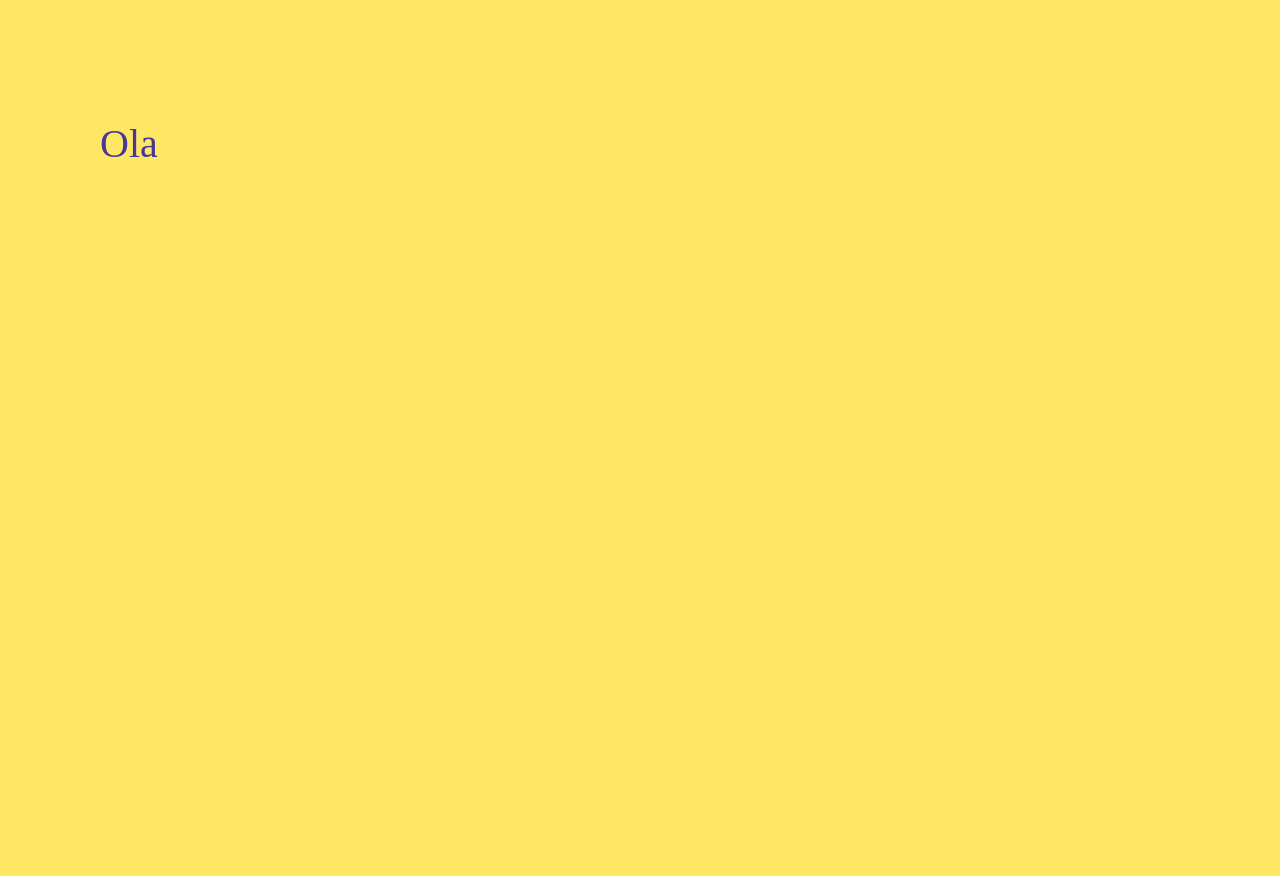
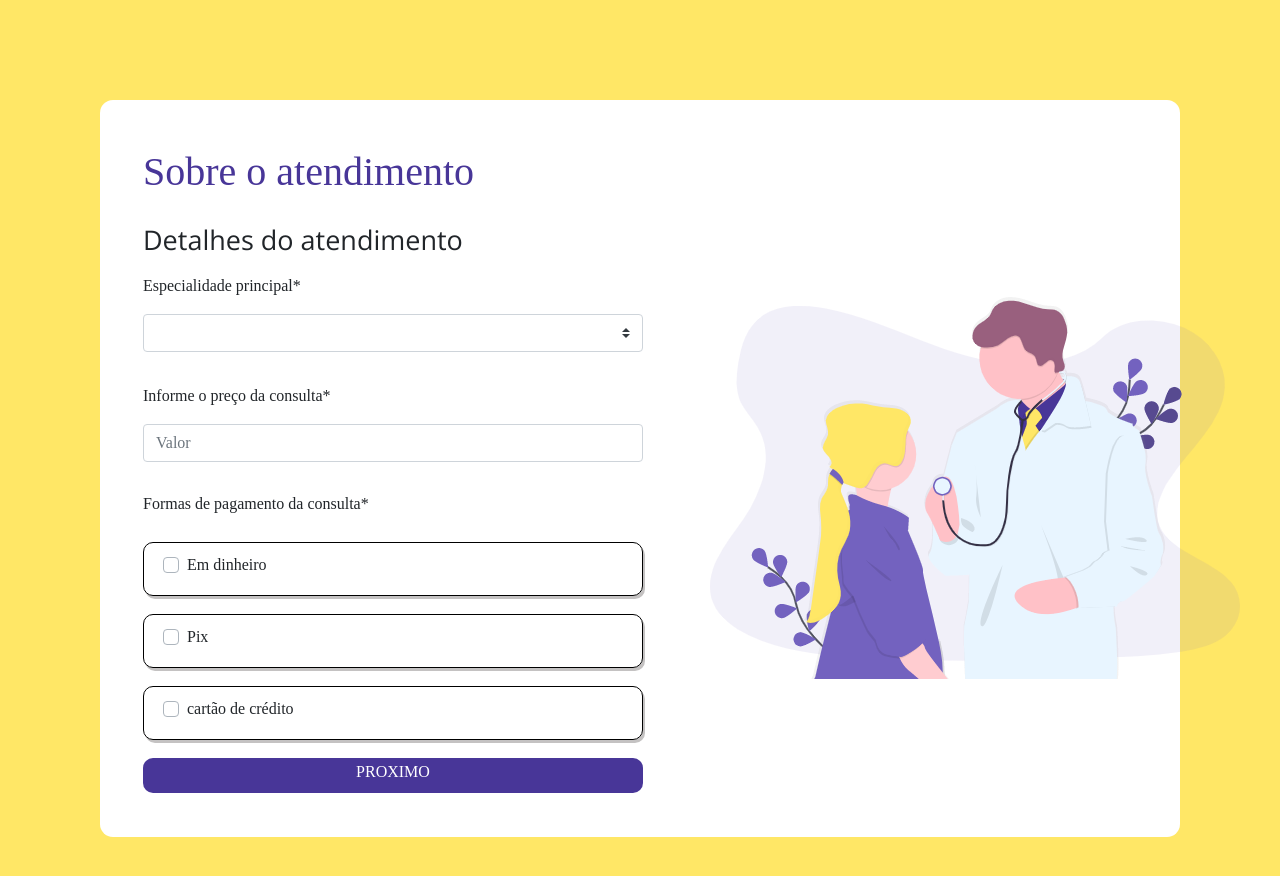
Before and after one commit to walterjrr/LandingPage-FacilConsulta, a Vue app: page /atendimento in a window 1280 px wide. Shown: the top 876 px of the page. Before the commit the page ends 800 px from the top, so only its background shows below. Built offline with nearby package versions, Linux system fonts and the light colour scheme; no server answers.

Commit message:
second page 'estrutura + css'

```diff
--- a/src/App.vue
+++ b/src/App.vue
@@ -1,5 +1,5 @@
 <template>
-  <div id="app" class="">
+  <div id="app">
     <router-view></router-view>
   </div>
 </template>
@@ -12,4 +12,5 @@ export default {
   #app {
   box-sizing: border-box;
   }
+
 </style>
--- a/src/PageAtendimento.vue
+++ b/src/PageAtendimento.vue
@@ -1,17 +1,223 @@
 <template>
-  <div>
-    <h1>
-      Ola
-    </h1>
+  <div class="container">
+    <div class="formContainer">
+      <b-form @submit.stop.prevent="onSubmit" v-if="show">
+        <h1>Sobre o atendimento</h1>
+        <h2>Detalhes do atendimento</h2>
+        <b-form-group
+          label="Especialidade principal*"
+          label-for="example-input-2"
+        >
+          <b-form-select
+            id="example-input-1"
+            v-model="$v.form.state.$model"
+            name="example-input-1"
+            :options="state"
+            :state="validateState('state')"
+            aria-describedby="input-3-live-feedback"
+          ></b-form-select>
+          <b-form-invalid-feedback id="input-3-live-feedback"
+            >Selecione a Especialidade corretamente.</b-form-invalid-feedback
+          >
+        </b-form-group>
+        <b-form-group label="Informe o preço da consulta*" label-for="input-1">
+          <b-form-input
+            id="input-1"
+            v-model="$v.form.name.$model"
+            placeholder="Valor"
+            aria-describedby="input-1-live-feedback"
+            :state="validateState('name')"
+          ></b-form-input>
+
+          <b-form-invalid-feedback id="input-1-live-feedback"
+            >Digite Seu nome Completo.</b-form-invalid-feedback
+          >
+        </b-form-group>
+
+        <h3>Formas de pagamento da consulta*</h3>
+
+        <b-form-checkbox value="orange" class="checkbox"
+          >Em dinheiro</b-form-checkbox
+        >
+
+        <b-form-checkbox value="orange" class="checkbox">Pix</b-form-checkbox>
+
+        <b-form-checkbox value="orange" class="checkbox"
+          >cartão de crédito</b-form-checkbox
+        >
+
+        <button type="submit" variant="primary">PROXIMO</button>
+      </b-form>
+    </div>
+    <div class="img">
+      <img src="./assets/desktop-pagina-2.png" alt="imagem de dois medicos" />
+    </div>
   </div>
 </template>
+<style>
+@import url("https://fonts.googleapis.com/css2?family=Comfortaa:wght@300&display=swap");
+@import url("https://fonts.googleapis.com/css2?family=Open+Sans:ital,wght@0,300;0,400&display=swap");
 
+* {
+  box-sizing: border-box;
+  font-family: "Confortaa";
+  padding-bottom: 8px;
+}
+body {
+  padding: 100px;
+  background: #ffe766;
+}
+.container {
+  background: white;
+  border-radius: 13px;
+  display: flex;
+}
+.formContainer {
+  padding: 28px;
+}
+.img {
+  margin-top: 158px;
+  padding: 39px;
+}
+
+h1 {
+  padding: 20px 0;
+  color: #483698;
+}
+h2 {
+  font-family: "Open Sans";
+  padding-bottom: 10px;
+  font-size: 27px;
+}
+
+h3 {
+  font-size: 16px;
+  margin-bottom: 20px;
+}
+#example-input-1 {
+  width: 100%;
+}
+
+.checkbox {
+  cursor: pointer;
+  width: 100%;
+  padding: 10px 25px;
+  border: 1px solid black;
+  margin-bottom: 18px;
+  display: flex;
+  box-shadow: rgb(196, 194, 194) 2px 3px;
+  border-radius: 10px;
+}
+
+.checkbox label {
+  margin-left: 18px;
+}
+
+button {
+  background: #483698;
+  color: white;
+  border: none;
+  border-radius: 10px;
+  align-items: center;
+  height: 35px;
+  width: 500px;
+}
+</style>
 <script>
+import axios from "axios";
+import { validationMixin } from "vuelidate";
+import {
+  required,
+  minLength,
+  maxLength,
+  numeric,
+} from "vuelidate/lib/validators";
+
 export default {
-
-}
+  mixins: [validationMixin],
+  data() {
+    return {
+      form: {
+        name: "",
+        cpf: "",
+        number: "",
+        state: "",
+        city: "",
+      },
+      state: [
+        { text: "Select One", value: null },
+        "Carrots",
+        "Beans",
+        "Tomatoes",
+        "Corn",
+      ],
+      city: [
+        { text: "Select One", value: null },
+        "Carrots",
+        "Beans",
+        "Tomatoes",
+        "Corn",
+      ],
+      show: true,
+    };
+  },
+  validations: {
+    form: {
+      name: {
+        required,
+        minLength: minLength(3),
+        maxLength: maxLength(48),
+      },
+      cpf: {
+        required,
+        numeric,
+        minLength: minLength(11),
+        maxLength: maxLength(11),
+      },
+      number: {
+        required,
+        numeric,
+        minLength: minLength(11),
+        maxLength: maxLength(11),
+      },
+      state: {
+        required,
+      },
+      city: {
+        required,
+      },
+    },
+  },
+  created() {
+    this.SearchState();
+  },
+  methods: {
+    SearchState() {
+      console.log("0");
+      axios
+        .get("https://servicodados.ibge.gov.br/api/v1/localidades/estados/")
+        .then((res) => {
+          this.state = res.data;
+          console.log("1");
+          console.log(this.state);
+        })
+        .catch((error) => {
+          console.log(error);
+        });
+    },
+    validateState(name) {
+      const { $dirty, $error } = this.$v.form[name];
+      return $dirty ? !$error : null;
+    },
+    onSubmit() {
+      this.$v.form.$touch();
+      if (this.$v.form.$anyError) {
+        return;
+      } else {
+        alert(JSON.stringify(this.form));
+        this.$router.push({ path: "/PageAtendimento" });
+      }
+    },
+  },
+};
 </script>
-
-<style>
-
-</style>
--- a/src/PageHome.vue
+++ b/src/PageHome.vue
@@ -11,7 +11,6 @@
             placeholder="Digite o nome completo"
             aria-describedby="input-1-live-feedback"
             :state="validateState('name')"
-            style="{input}"
           ></b-form-input>
 
           <b-form-invalid-feedback id="input-1-live-feedback"
@@ -95,7 +94,7 @@
 }
 body {
   padding: 100px;
-  background: #ffe766;
+  /* background: #ffe766; */
 }
 .container {
   background: white;
--- a/src/router/index.js
+++ b/src/router/index.js
@@ -13,7 +13,7 @@ const routes = [
   },
   {
     path: "/atendimento",
-    name: "atendimento",
+    name: "PageAtendimento",
     component: PageAtendimento
   }
 ];
```
